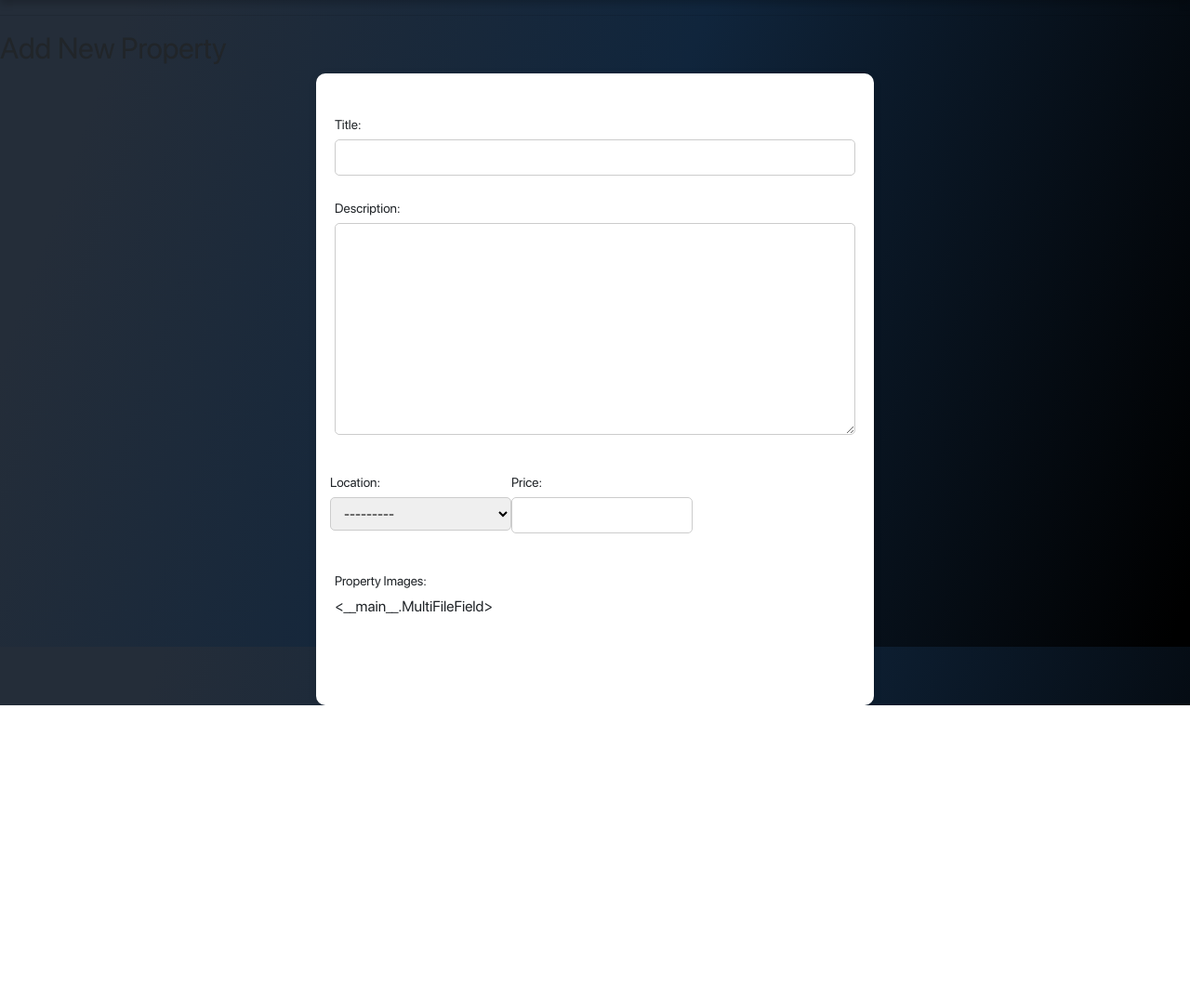
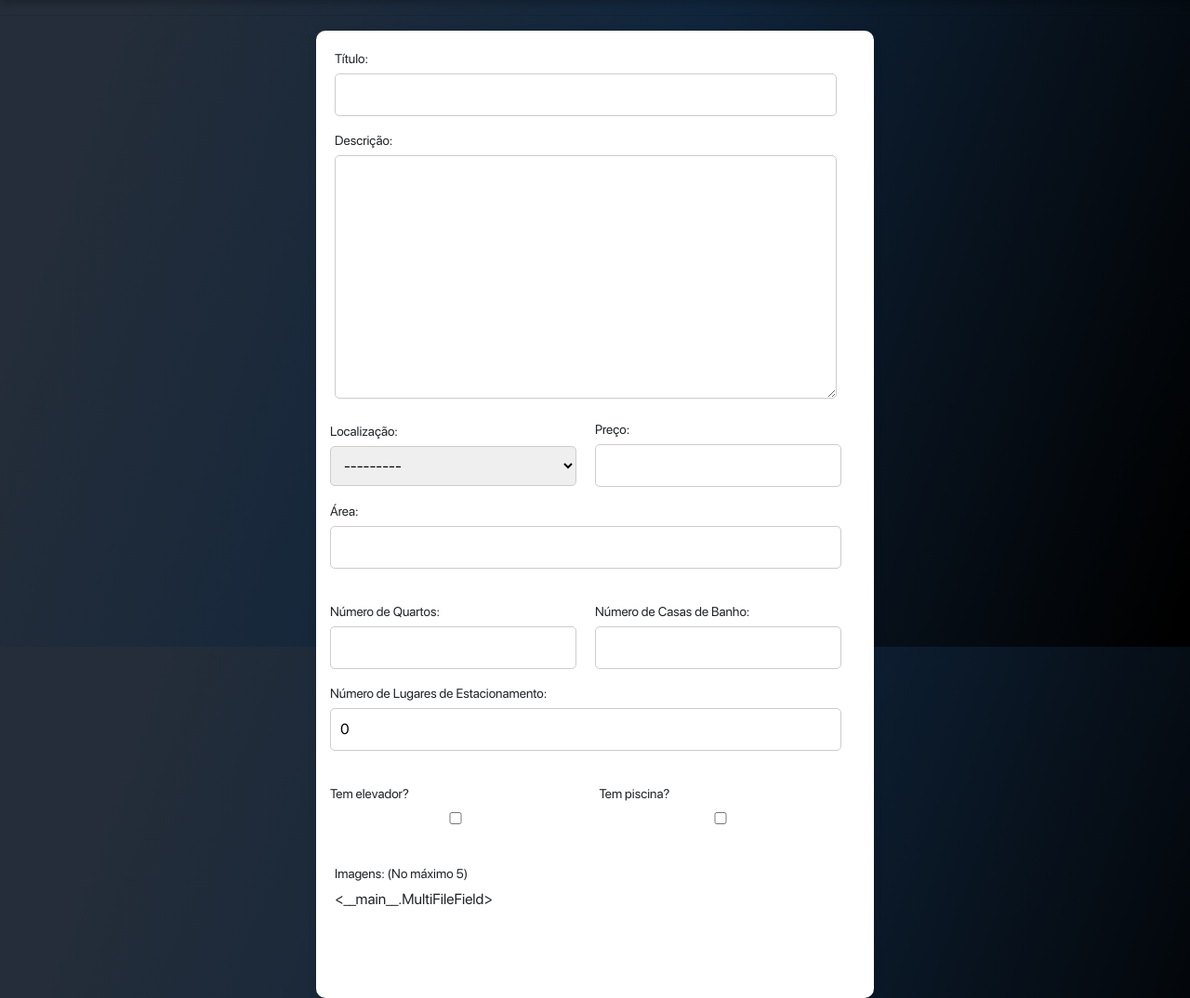
Before and after one commit to 2masCarvalho/Properties, a Django app: page /add_property/ in a window 1280 px wide. Shown: the part 104-1178 px from the top of the page at 93% size. Before the commit the page ends 863 px from the top, so only its background shows below. Run offline with Django 5.2, Linux system fonts and the light colour scheme; a user stored in the database is signed in; data comes from the database, SQL or seed files in the repository; both versions use the stored data as it was after the commit; some libraries are stand-ins or nearby versions.

Commit message:
teu cota ta arranjado

```diff
--- a/Properties/base/forms.py
+++ b/Properties/base/forms.py
@@ -56,7 +56,7 @@
 class PropertyForm(forms.ModelForm):
     class Meta:
         model = Property
-        fields = ('title', 'description', 'location', 'price')
+        fields = ('title', 'description', 'location', 'price', 'area', 'num_bedrooms', 'num_bathrooms', 'elevator', 'parking_spaces', 'pool')
 
 class PropertyImageForm(forms.Form):
     images = MultiFileField(min_num=1, max_num=10, max_file_size=1024 * 1024 * 5)  # Máx. 10 arquivos, 5MB cada
--- a/Properties/base/models.py
+++ b/Properties/base/models.py
@@ -36,14 +36,17 @@
     description = models.TextField()
     location = models.CharField(max_length=100, choices=LOCATION_CHOICES)
     price = models.DecimalField(max_digits=6, decimal_places=2)
+    area = models.IntegerField()
+    num_bedrooms = models.IntegerField()
+    num_bathrooms = models.IntegerField()
+    elevator = models.BooleanField(default=False)
+    parking_spaces = models.IntegerField(default=0)
+    pool = models.BooleanField(default=False)
 
     def __str__(self):
         return self.title
 
 
-
-
-# Representa uma imagem ligada a uma propriedade
 class PropertyImage(models.Model):
     property = models.ForeignKey('Property', related_name='images', on_delete=models.CASCADE)
     image = models.ImageField(upload_to='property_images/')
--- a/Properties/base/static/css/style.css
+++ b/Properties/base/static/css/style.css
@@ -155,10 +155,8 @@
 }
 
 .form-group {
-    display: flex;
-    flex-direction: column;
-    margin-bottom: 20px;
-    margin-top: 25px;
+    flex-grow: 1;  /* Permite que cada grupo de formulário cresça para preencher o espaço disponível */
+    margin-right: 20px;  /* Adiciona margem à direita para cada form-group */
 }
 
 .signup-form button {
@@ -187,7 +185,10 @@
 }
 
 .form-row {
-  display: contents;
+    display: flex;
+    justify-content: space-between; /* Isso garante que haja espaço entre os campos */
+    align-items: center; /* Mantém os campos alinhados verticalmente */
+    margin-bottom: 20px;
 }
 
 .form-actions {
@@ -348,12 +349,13 @@
 }
 
 .property-image {
-    border-radius: 5px;
-    width: 100%;  /* Use 100% to fill the width of the container */
-    height: 200px; /* Set a fixed height */
-    object-fit: cover; /* This will cover the area without distorting the image */
-    margin-bottom: 15px;
+    width: 100%;  /* Ajusta a largura da imagem para preencher o contêiner */
+    height: 200px; /* Altura fixa para todas as imagens, mantendo a proporção visual */
+    object-fit: cover; /* Garante que a imagem cubra o espaço disponível sem distorcer, cortando o excesso */
+    border-radius: 5px; /* Bordas arredondadas para a imagem */
+    margin-bottom: 15px; /* Espaçamento abaixo da imagem */
 }
+
 .no-image {
     color: #ff0000;
     font-weight: bold;
@@ -387,9 +389,13 @@
     border-radius: 10px;
     box-shadow: 0 2px 10px rgba(0, 0, 0, 0.1);
 }
-/* Form elements */
-.form-group, .form-row {
-    margin-bottom: 15px;
+
+.form-group input, .form-group select, .form-group textarea {
+    width: 100%;  /* Faz com que os inputs ocupem o espaço total do .form-group */
+    padding: 10px;
+    border: 1px solid #ccc;
+    border-radius: 5px;
+    font-size: 16px;
 }
 
 .form-group label {
@@ -399,16 +405,11 @@
     font-size: 14px;
 }
 
-.form-group input, .form-group select, .form-group textarea {
-    width: 100%;
-    padding: 8px 10px;
-    border: 1px solid #ccc;
-    border-radius: 5px;
-    font-size: 14px;
-    outline: none;
-    transition: border-color 0.3s;
+.form-group label {
+    font-weight: bold;
+    margin-bottom: 5px;
 }
 
 .form-group input:focus, .form-group select:focus, .form-group textarea:focus {
-    border-color: #007a87; /* Airbnb-like teal color */
+    border-color: #0056b3; /* Cor mais visível quando focado */
 }
--- a/Properties/templates/add_property.html
+++ b/Properties/templates/add_property.html
@@ -2,45 +2,64 @@
 {% load static %}
 
 {% block content %}
-<!--
-<div class="content">
-    <h2>Add New Property</h2>
-</div>
-<form method="POST" enctype="multipart/form-data">
-    {% csrf_token %}
-    {{ form.as_p }}
-    {{ image_form.as_p }}
-    <button type="submit">Adicionar Propriedade</button>
-</form>
--->
 <div class="content-add-property">
-    <h2>Add New Property</h2>
 
     <form method="post" enctype="multipart/form-data" class="add-property-form">
         {% csrf_token %}
 
         <div class="form-group">
-            <label for="{{ form.title.id_for_label }}">Title:</label>
+            <label for="{{ form.title.id_for_label }}">Título:</label>
             {{ form.title }}
         </div>
         <div class="form-group">
-            <label for="{{ form.description.id_for_label }}">Description:</label>
+            <label for="{{ form.description.id_for_label }}">Descrição:</label>
             {{ form.description }}
         </div>
 
         <div class="form-row">
             <div class="form-group">
-                <label for="{{ form.location.id_for_label }}">Location:</label>
+                <label for="{{ form.location.id_for_label }}">Localização:</label>
                 {{ form.location }}
             </div>
             <div class="form-group">
-                <label for="{{ form.price.id_for_label }}">Price:</label>
+                <label for="{{ form.price.id_for_label }}">Preço:</label>
                 {{ form.price }}
+            </div>
+            <div class="form-group">
+                <label for="{{ form.area.id_for_label }}">Área:</label>
+                {{ form.area }}
             </div>
         </div>
 
+        <div class="form-row">
+            <div class="form-group">
+                <label for="{{ form.num_bedrooms.id_for_label }}">Número de Quartos:</label>
+                {{ form.num_bedrooms }}
+            </div>
+            <div class="form-group">
+                <label for="{{ form.num_bathrooms.id_for_label }}">Número de Casas de Banho:</label>
+                {{ form.num_bathrooms }}
+            </div>
+            <div class="form-group">
+                <label for="{{ form.parking_spaces.id_for_label }}">Número de Lugares de Estacionamento:</label>
+                {{ form.parking_spaces }}
+            </div>
+        </div>
+
+        <div class="form-row">
+            <div class="form-group">
+                <label for="{{ form.elevator.id_for_label }}">Tem elevador?</label>
+                {{ form.elevator }}
+            </div>
+            <div class="form-group">
+                <label for="{{ form.pool.id_for_label }}">Tem piscina?</label>
+                {{ form.pool }}
+            </div>
+        </div>
+
+
         <div class="form-group">
-            <label for="{{ image_form.images.id_for_label }}">Property Images:</label>
+            <label for="{{ image_form.images.id_for_label }}">Imagens: (No máximo 5)</label>
             {{ image_form.images }}
         </div>
 
```
Also changed, not shown: Properties/db.sqlite3, 12 other files.
